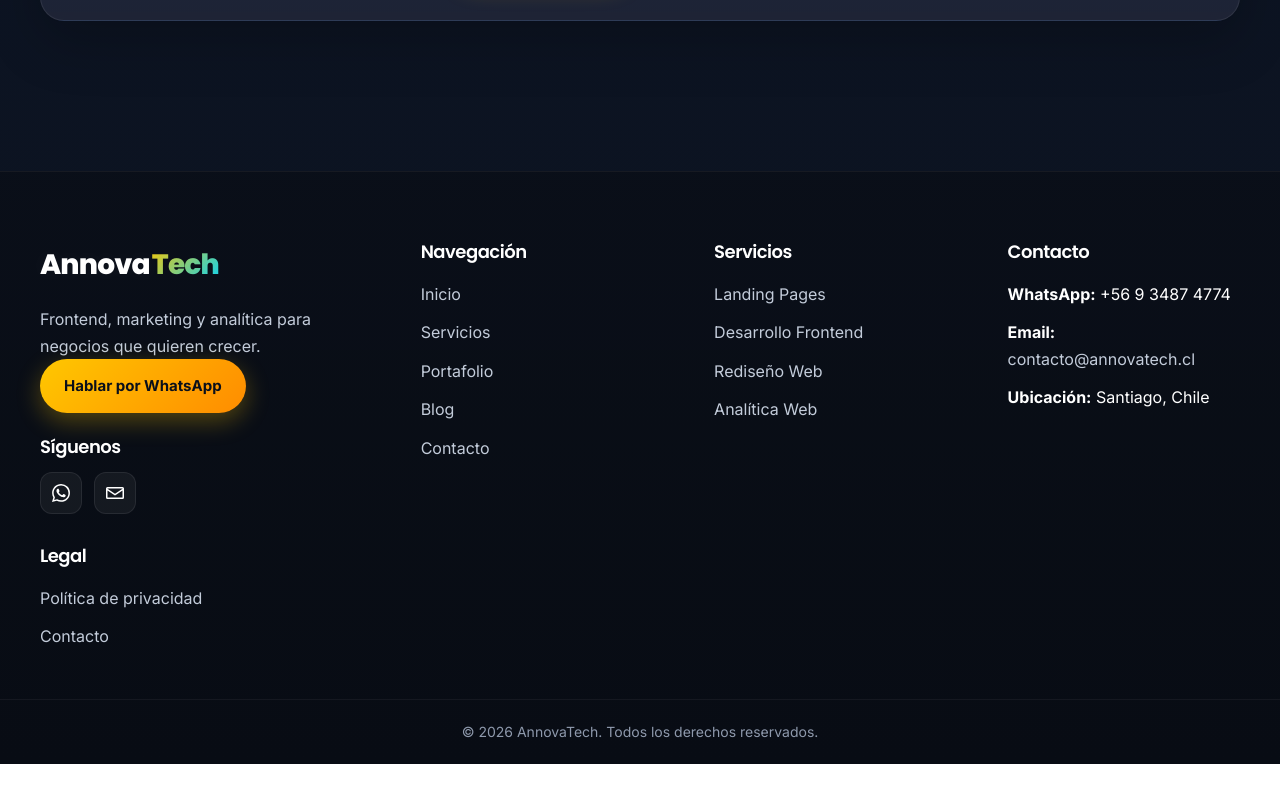
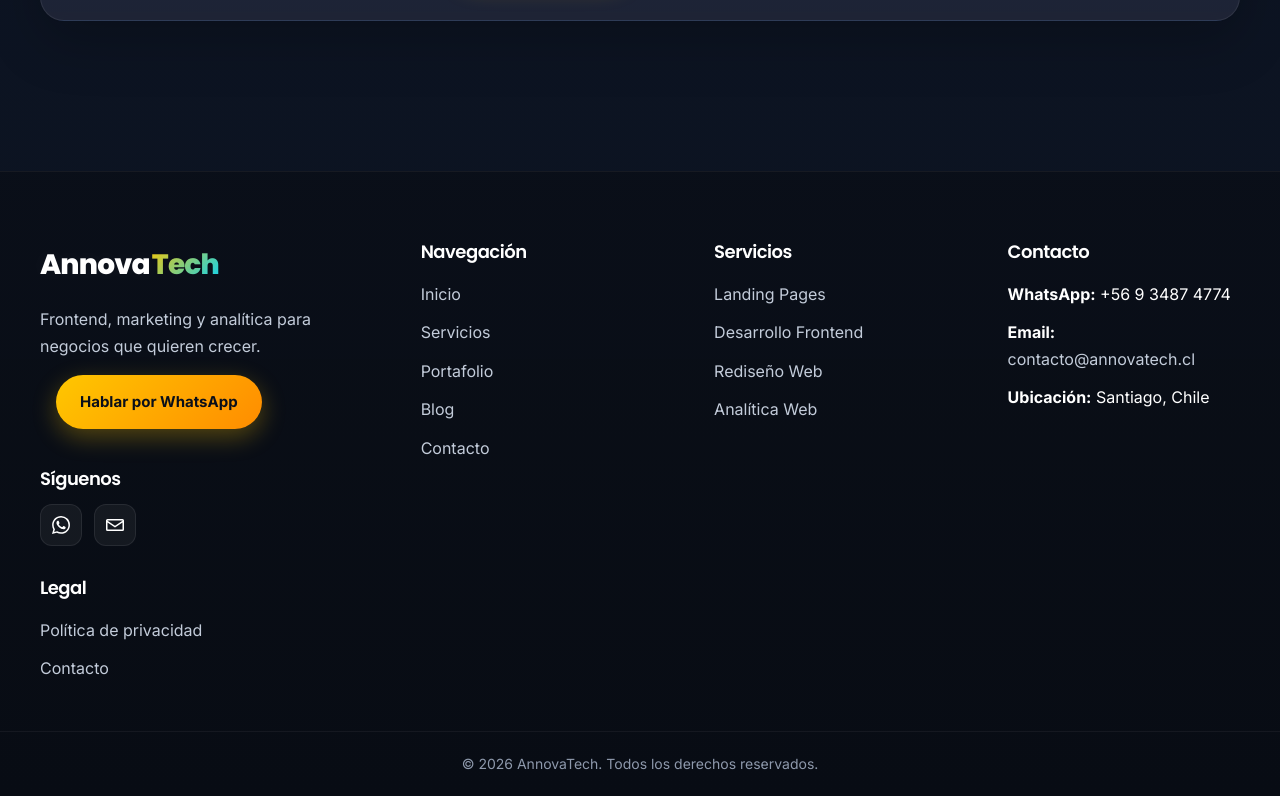
Before and after one commit to Djoudy9194/annovatech-site, a plain HTML site: page contacto.html in a window 1280 px wide. Shown: the part 4229-5025 px from the top of the page. Before the commit the page ends 4993 px from the top, so only its background shows below. Drawn offline with Linux system fonts and the light colour scheme.

Commit message:
fix(contact): scope footer WhatsApp CTA styles para agregar espacios al boton

```diff
--- a/contacto.html
+++ b/contacto.html
@@ -483,6 +483,7 @@
         class="btn btn-primary"
         target="_blank"
         rel="noopener noreferrer"
+        style="margin: 1rem; text-align: center;"
       >
         Hablar por WhatsApp
       </a>
```
